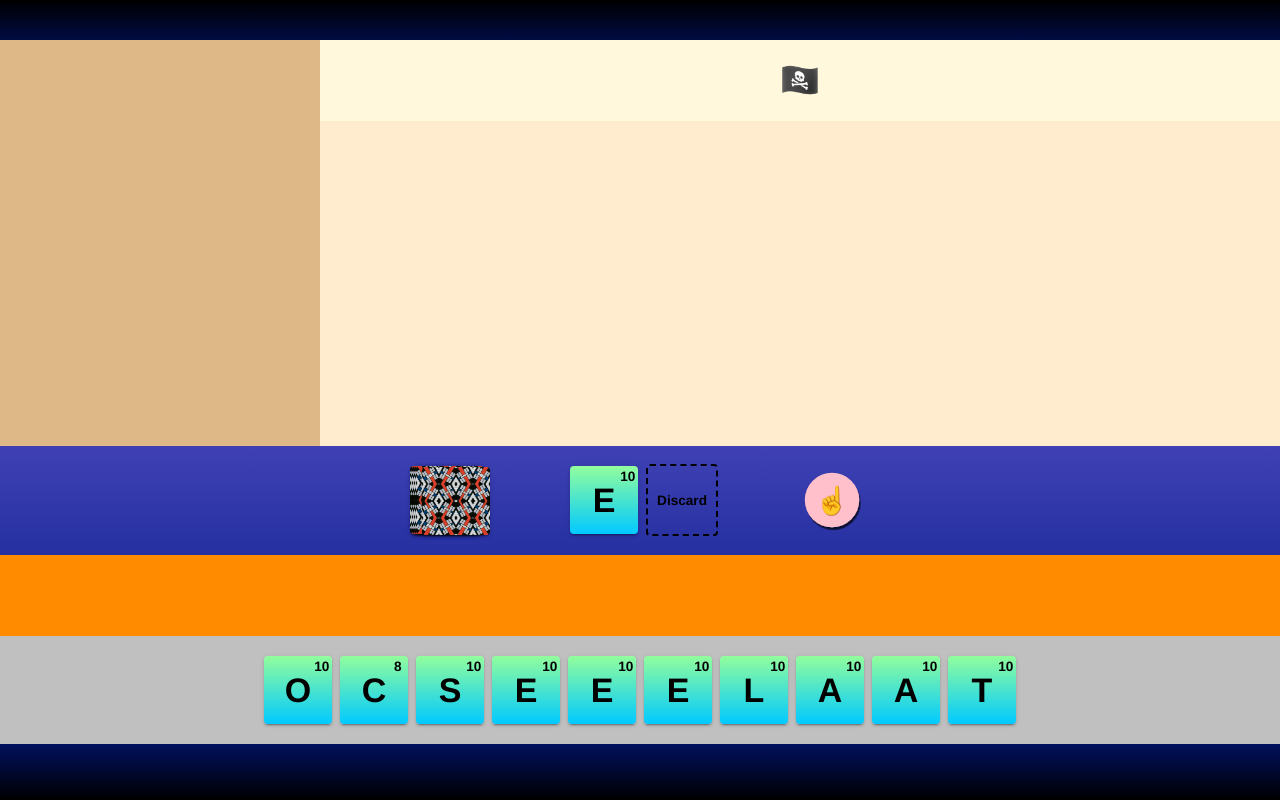
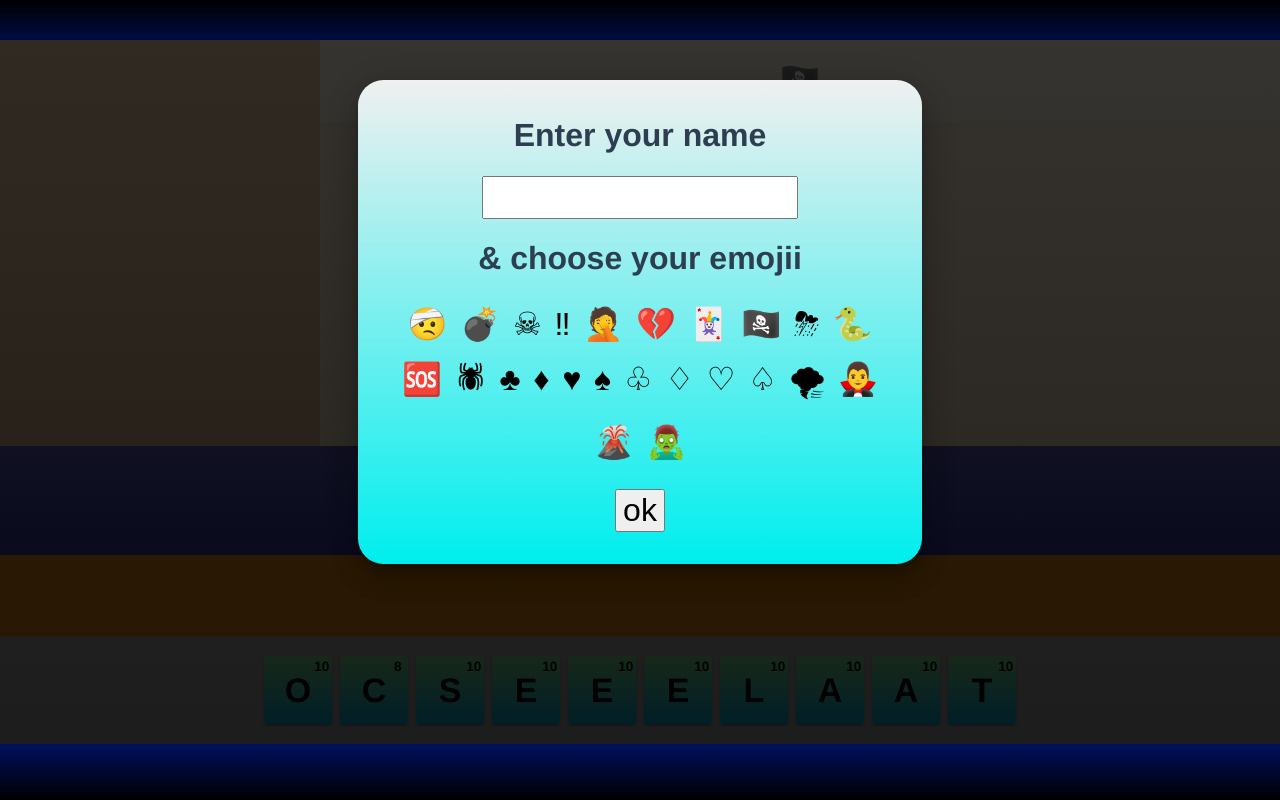
Before and after one commit to iGoog/lex-be-friends, a Vue app: page / in a window 1280 px wide. Built offline with nearby package versions, Linux system fonts and the light colour scheme; what socketcluster-client would draw is missing.

Commit message:
Added name selection prompt

```diff
--- /dev/null
+++ b/src/components/LexFriends/GameConfig.vue
@@ -0,0 +1,81 @@
+<template>
+    <PopoverShade :show="showAPrompt"></PopoverShade>
+    <Popover :show="promptUser"  >
+        <h1>Enter your name</h1>
+        <h1><input class="fatInput" v-model="userName" /></h1>
+        <h1>&amp; choose your emojii</h1>
+        <h1>
+            <Doomii :selectable="true" class="selectEmojii" v-for="(val, name) in doomii" :doom="val"
+                    :isSelected="isSelected(val)"
+                    @click="clickSelectEmojii(val)"/>
+        </h1>
+        <p><button type="submit" @click="clickNameOkButton()">ok</button></p>
+    </Popover>
+</template>
+
+
+<script>
+    /*
+    players : [
+			{ emojii: '🏴‍☠️', name: '', turnOrder: 1, active: true, cards: 10, points: 0, id: '', sharedSecret: '', ready: false, watching: false}
+		],
+     */
+	import PopoverShade from "../popover/PopoverShade.vue";
+	import Popover from "../popover/Popover.vue";
+	import * as doomii from "../emojii/Doomie.constants";
+	import { DISPATCH_SET_USER } from "../../store/modules/lexGameConstants";
+
+    import {useStore} from 'vuex';
+	import {ref, computed} from 'vue';
+    import Doomii from "../emojii/Doomii.vue";
+
+	export default {
+		name: "GameConfig",
+		components: {Doomii, Popover, PopoverShade},
+        setup(props) {
+			const store = useStore();
+	        const state = store.state.lexGame;
+	        if (state.players.length <= 0 ) throw new Error('Expected there to be at least one player');
+	        const user = state.players[0];
+
+	        const promptUser = computed(()=> user.name=='');
+	        const showAPrompt = computed( () => promptUser.value );
+	        const userName = ref('');
+	        const emojii = ref('');
+
+	        const clickNameOkButton = () => {
+		        store.dispatch(DISPATCH_SET_USER, {name: userName.value, emojii: emojii.value});
+            }
+            const clickSelectEmojii = (mojii) => {
+	        	emojii.value = mojii;
+            }
+            const isSelected = (val) => {
+	        	return val == emojii.value;
+            }
+
+            return {promptUser, userName, showAPrompt, emojii, doomii,
+	            clickSelectEmojii, clickNameOkButton, isSelected
+	        }
+        }
+	}
+</script>
+
+<style scoped>
+    .fatInput {
+        width: 24vw;
+        text-align: center;
+        font-size: 4vmin;
+
+    }
+    h1 {
+        font-size: 4vmin;
+    }
+    button {
+        font-size: 4vmin;
+    }
+
+
+</style>
+<style>
+
+</style>
--- a/src/components/LexFriendsGame.vue
+++ b/src/components/LexFriendsGame.vue
@@ -1,5 +1,6 @@
 <!-- no scroll or double tap zoom with v-on:touchmove.stop.prevent v-on:touchstart.stop.prevent -->
 <template>
+<GameConfig/>
 <div id="lexFriends"
      v-on:touchmove.stop.prevent v-on:touchstart.stop.prevent
      v-on:drop.stop.prevent="playCard(g.ZONE_OUT_FIELD)" v-on:dragover.prevent v-on:dragenter.prevent
@@ -14,12 +15,13 @@
 </template>
 <script>
 
+
+	import GameConfig from "./LexFriends/GameConfig.vue";
 	function vh(v) {
 		let h = Math.max(document.documentElement.clientHeight, window.innerHeight || 0);
 		return (v * h) / 100;
 	}
 	window.onload = () => window.scroll(0,vh(5));
-
 
 	import Title from "./LexFriends/Title.vue";
 	import Score from "./LexFriends/Score.vue";
@@ -29,10 +31,12 @@
 	import Words from "./LexFriends/Words.vue";
 	import { useStore } from 'vuex';
 	import * as g from '../store/modules/lexGameConstants';
+	import {ref} from 'vue';
+
 
 	export default {
 		name: "LexFriends.vue",
-		components: {Words, Hand, Play, ActionArea, Score, Title},
+		components: {GameConfig, Words, Hand, Play, ActionArea, Score, Title},
         setup(props) {
 	        const store = useStore();
             const playCard = (zone) => {
@@ -45,6 +49,7 @@
 </script>
 <style>
     body {
+        overflow: hidden !important;
         margin: 5vh 0px 7vh 0px !important;
         background: rgb(0,0,0);
         background: linear-gradient(180deg, rgba(0,0,0,1) 0%, rgba(0,23,133,1) 10%, rgba(28,26,170,0.8015405991498161) 50%, rgba(0,23,133,1) 90%, rgba(0,0,0,1) 100%);
--- a/src/components/emojii/Doomii.vue
+++ b/src/components/emojii/Doomii.vue
@@ -1,5 +1,6 @@
 <template>
-    <span>{{emojii}}</span>
+    <button v-if="selectable" :class="{isSelected}">{{emojii}}</button>
+    <span v-else>{{emojii}}</span>
 </template>
 
 <script>
@@ -7,7 +8,9 @@
 	export default {
 		name: "Doomii",
         props: {
-			doom: String
+			doom: String,
+            selectable: Boolean,
+	        isSelected: Boolean
         },
         computed: {
 			emojii: vm =>  {
@@ -44,5 +47,25 @@
 </script>
 
 <style scoped>
+button {
+    background: rgba(205,187,0,0);
+    box-shadow: 0px 0px 0px transparent;
+    border: 0px solid transparent;
+    text-shadow: 0px 0px 0px transparent;
+    font-size: 4vmin;
+    padding: 0.2em;
+    border-radius: 0.1em;
+}
+button:hover {
+    box-shadow: 0px 0px 0px transparent;
+    border: 0px solid transparent;
+    text-shadow: 0px 0px 0px transparent;
+}
 
+.isSelected {
+    background-color: orange;
+}
+.selectEmojii {
+
+}
 </style>
--- a/src/store/modules/lexGame.js
+++ b/src/store/modules/lexGame.js
@@ -33,7 +33,7 @@ const state = () => {
 			playerHand, heldCard, playerPlay, heldDiscard,
 		},
 		players : [
-			{ emojii: '🏴‍☠️', name: '', turnOrder: 1, active: true, cards: 10, points: 0, id: '', sharedSecret: ''}
+			{ emojii: '🏴‍☠️', name: '', turnOrder: 1, active: true, cards: 10, points: 0, id: '', sharedSecret: '', ready: false, watching: false}
 		],
 		table : {
 			playFieldStacks : [],
@@ -42,7 +42,9 @@ const state = () => {
 		mode : {
 			isEditing: false,
 			dropZone: {count: 0, zone: ''},
-			startZone: {count: 0, zone: ZONE_PLAYER_HAND}
+			startZone: {count: 0, zone: ZONE_PLAYER_HAND},
+			nameSet: false,
+			gameLaunched: false
 		}
 	};
 };
@@ -52,6 +54,10 @@ const getters = {
 };
 
 const actions = {
+
+	setUserName({commit, state}, {name, emojii}={}) {
+		commit('setPlayerDetails', {name, emojii});
+	},
 
 	turnDrawFromZone({commit, state}, {fromZone=ZONE_DISCARD_PILE}={}) {
 		if (fromZone===ZONE_DRAW_PILE) commit('flipCards', {zone:fromZone});
@@ -98,6 +104,10 @@ const actions = {
 };
 
 const mutations = {
+	setPlayerDetails(state, {name, emojii}={}) {
+		state.players[0].emojii=emojii;
+		state.players[0].name=name;
+	},
 	setMessage(state, message) {
 		state.message = message;
 	},
@@ -108,7 +118,7 @@ const mutations = {
 		stackGrabber(state, zone).shuffle();
 	},
 	flipCards(state, {zone=ZONE_DRAW_PILE, quantity=1}={}) {
-		const stack = state.playerStacks[zone].cards;
+		const stack = stackGrabber(state, zone).cards;
 		for (let i=0; i < quantity && i < stack.length; i++) {
 			stack[stack.length-1-i].hide = !stack[stack.length-1-i].hide;
 		}
--- a/src/store/modules/lexGameConstants.js
+++ b/src/store/modules/lexGameConstants.js
@@ -14,7 +14,8 @@ const COMMIT_PLACE_CARD = 'lexGame/placeCards';
 const COMMIT_EDIT_FROM_BOARD = 'lexGame/editFromBoard';
 
 const DISPATCH_TURN_DRAW_FROM_ZONE = 'lexGame/turnDrawFromZone';
-const DISPATCH_TURN_PLAY = 'lexGame/turnPlay'
+const DISPATCH_TURN_PLAY = 'lexGame/turnPlay';
+const DISPATCH_SET_USER = 'lexGame/setUserName';
 
 const NULL_ID = -500;
 
@@ -36,6 +37,6 @@ const stackGrabber = (moduleState, zone, {index=0}={})=> {
 export { ZONE_DISCARD_PILE, ZONE_DRAW_PILE, ZONE_PLAYER_HAND, ZONE_PLAY_FIELD,
 	ZONE_PLAYER_PLAY, ZONE_HELD_CARD, ZONE_OUT_FIELD, ZONE_HELD_DISCARD,
 	COMMIT_DROP_CARD, COMMIT_PULL_CARD, COMMIT_PLACE_CARD, COMMIT_EDIT_FROM_BOARD,
-	DISPATCH_TURN_DRAW_FROM_ZONE, DISPATCH_TURN_PLAY,
+	DISPATCH_TURN_DRAW_FROM_ZONE, DISPATCH_TURN_PLAY, DISPATCH_SET_USER,
 	NULL_ID,
 	stackGrabber};
```
